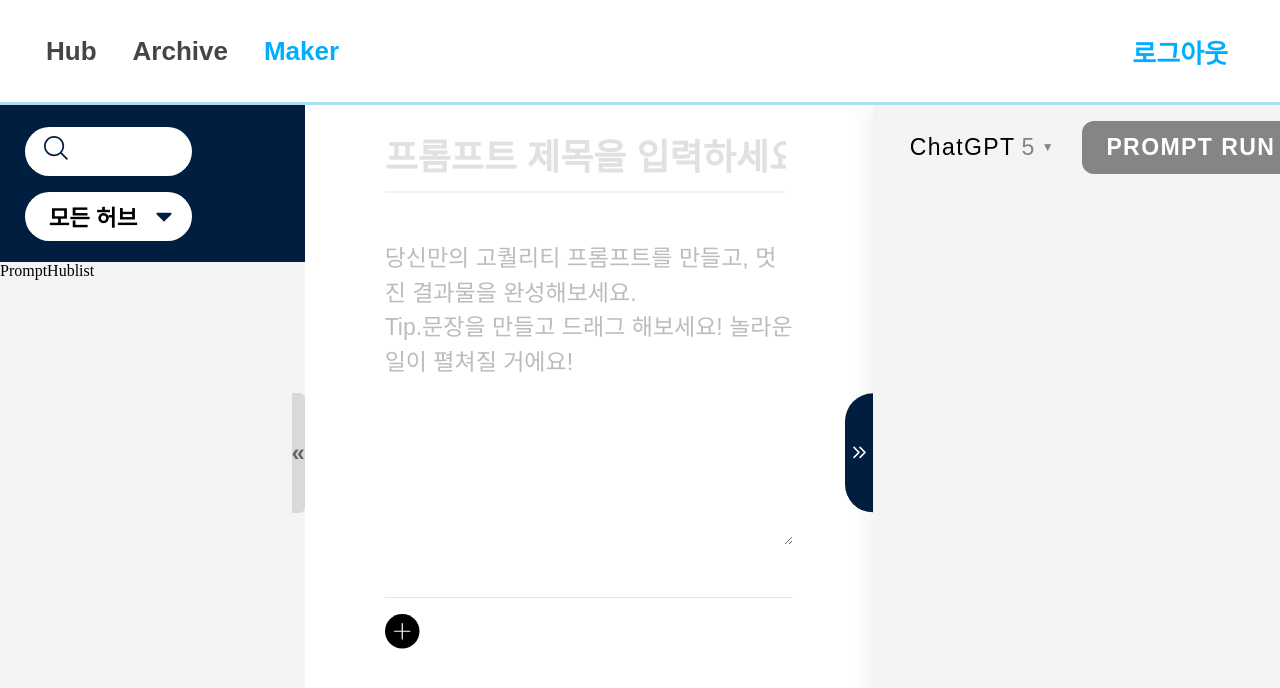
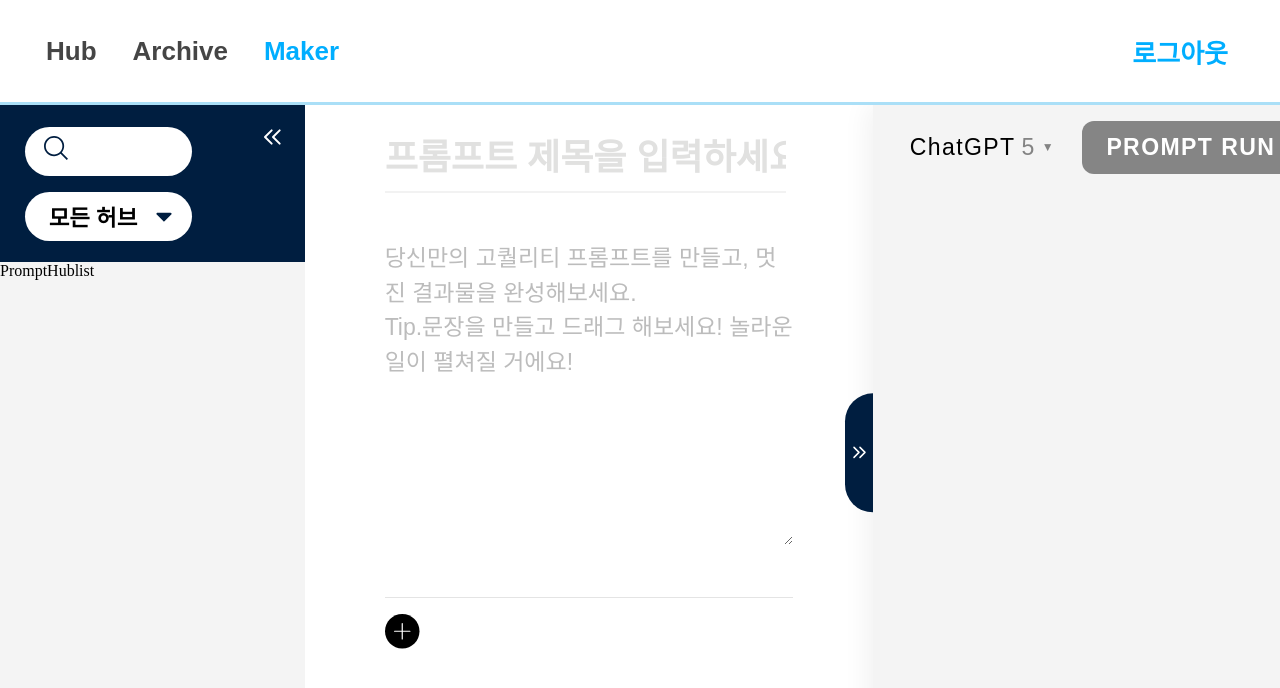
Before and after one commit to ukyeong-user/PromptService, a React (Vite) app: page /maker in a window 1280 px wide. Shown: the top 688 px of the page. Built offline with nearby package versions, Linux system fonts and the light colour scheme.

Commit message:
feat: SidePanel 닫기 버튼 위치 변경

```diff
--- a/src/pages/MakerPage/SidePanel/SidePanel.jsx
+++ b/src/pages/MakerPage/SidePanel/SidePanel.jsx
@@ -6,11 +6,8 @@ import PromptHublist from "./PromptHublist";
 function SidePanel({ onToggle }) {
   return (
     <SidebarWrapper>
-      <TopPanel />
+      <TopPanel onClose={onToggle} />
       <PromptHublist />
-      <CloseButton onClick={onToggle} aria-label="사이드바 닫기">
-        <CloseIcon>«</CloseIcon>
-      </CloseButton>
     </SidebarWrapper>
   );
 }
@@ -26,29 +23,3 @@ const SidebarWrapper = styled.div`
   position: relative;
   box-shadow: 5px 0px 26px 0px rgba(0, 0, 0, 0.06);
 `;
-
-const CloseButton = styled.button`
-  position: absolute;
-  left: calc(100% - 13px);
-  top: 50%;
-  transform: translateY(-50%);
-  width: 13px;
-  height: 120px;
-  background-color: #d9d9d9;
-  border: none;
-  border-radius: 0 6px 6px 0;
-  cursor: pointer;
-  display: flex;
-  align-items: center;
-  justify-content: center;
-
-  &:hover {
-    background-color: #c0c0c0;
-  }
-`;
-
-const CloseIcon = styled.span`
-  color: #666;
-  font-size: 1.5rem;
-  font-weight: bold;
-`;
--- a/src/pages/MakerPage/SidePanel/TopPanel.jsx
+++ b/src/pages/MakerPage/SidePanel/TopPanel.jsx
@@ -2,12 +2,18 @@ import React from "react";
 import styled from "styled-components";
 import SearchInput from "../../../components/SearchInput";
 import HubModalSelector from "../components/HubModalSelector";
+import SidePanelClose from "../../../assets/icon/tabler_chevrons-open.svg";
 
-function TopPanel() {
+function TopPanel({ onClose }) {
   return (
     <TopContainer>
       <SearchInput />
       <HubModalSelector />
+      {onClose && (
+        <CloseButton onClick={onClose} aria-label="사이드바 닫기">
+          <CloseIcon src={SidePanelClose} />
+        </CloseButton>
+      )}
     </TopContainer>
   );
 }
@@ -25,4 +31,28 @@ const TopContainer = styled.div`
   padding: 2.7vh 1.93vw;
   width: 100%;
   background-color: #001e40;
+  position: relative;
 `;
+
+const CloseButton = styled.button`
+  position: absolute;
+  right: 1rem;
+  top: 1rem;
+  width: 2rem;
+  height: 2rem;
+  background-color: transparent;
+  border: none;
+  cursor: pointer;
+  display: flex;
+  align-items: center;
+  justify-content: center;
+
+  &:hover {
+    opacity: 0.7;
+  }
+`;
+
+const CloseIcon = styled.img`
+  width: 10vh;
+  height: auto;
+`;
```
